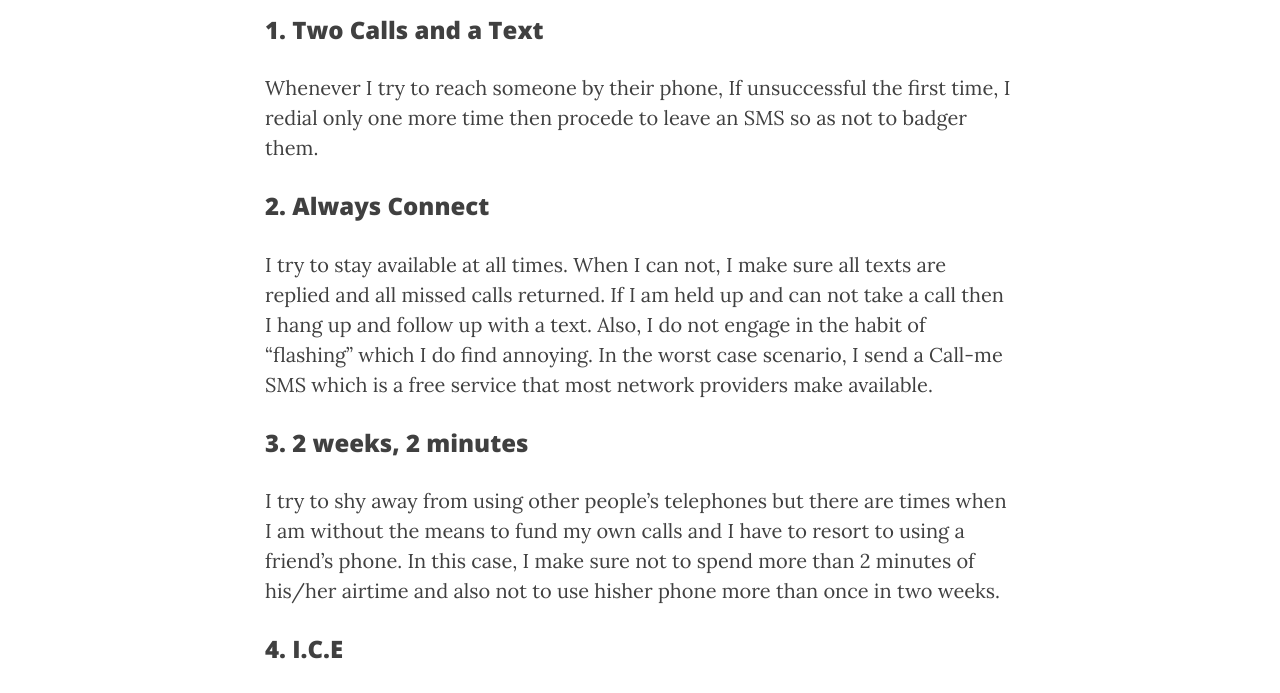
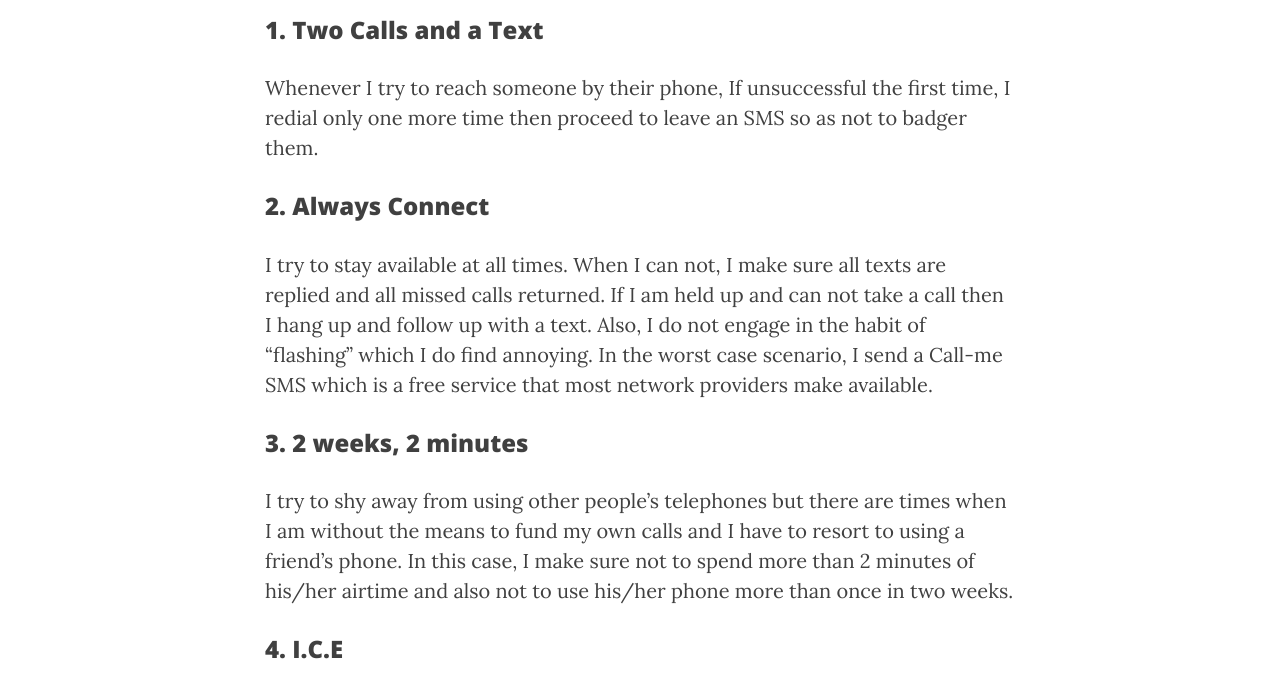
Before and after one commit to funspectre/funspectre.github.io, a Jekyll site: the page built from _posts/2015-12-07-on-telephones.md, in a window 1280 px wide. Shown: the part 809-1502 px from the top of the page. Built offline with Jekyll 4.4.1, drawn with Linux system fonts in a browser that asks for light colours; nearby versions of some CDN libraries; comment, search, counter and statistics services are not loaded.

Commit message:
correct spelling errors in _posts

```diff
--- a/_posts/2015-12-07-on-telephones.md
+++ b/_posts/2015-12-07-on-telephones.md
@@ -12,7 +12,7 @@ I believe virtually everyone in this current age owns a telephone. I can also as
 
 ###1. Two Calls and a Text
 
-Whenever I try to reach someone by their phone, If unsuccessful the first time, I redial only one more time then procede to leave an SMS so as not to badger them.
+Whenever I try to reach someone by their phone, If unsuccessful the first time, I redial only one more time then proceed to leave an SMS so as not to badger them.
 
 ###2. Always Connect
 
@@ -20,7 +20,7 @@ I try to stay available at all times. When I can not, I make sure all texts are
 
 ###3. 2 weeks, 2 minutes
 
-I try to shy away from using other people's telephones but there are times when I am without the means to fund my own calls and I have to resort to using a friend's phone. In this case, I make sure not to spend more than 2 minutes of his/her airtime and also not to use hisher phone more than once in two weeks.
+I try to shy away from using other people's telephones but there are times when I am without the means to fund my own calls and I have to resort to using a friend's phone. In this case, I make sure not to spend more than 2 minutes of his/her airtime and also not to use his/her phone more than once in two weeks.
 
 ###4. I.C.E
 
```
Also changed, not shown: _posts/2015-08-25-hopeless-optimism.md (+1 -1 lines), _posts/2015-09-19-sticky-oddball.md (+1 -1 lines).
